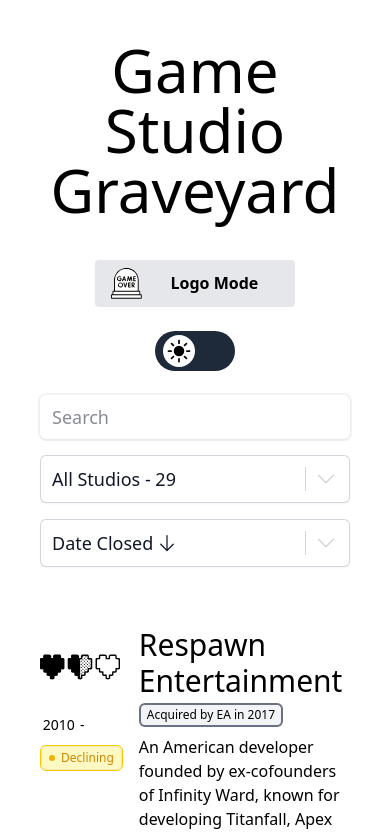
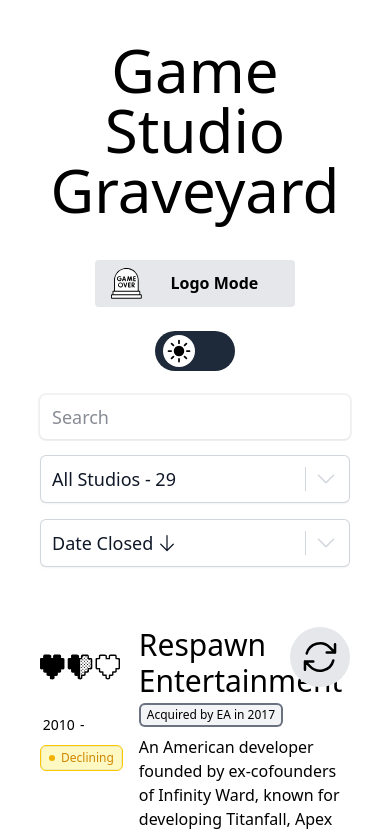
Before and after one commit to Somesingman/ea-graveyard, a React (Vite) app in the folder ea-graveyard/: page / in a window 390 px wide. Shown: the top 835 px of the page. Built offline with nearby package versions, Linux system fonts and the light colour scheme.

Commit message:
Modified logo mode so that it is usable on mobile devices.

```diff
--- a/ea-graveyard/src/components/ListItem.tsx
+++ b/ea-graveyard/src/components/ListItem.tsx
@@ -1,6 +1,6 @@
 import { useState } from 'react'
 import { Status, StudioObj } from "../types/Studio"
-import { NewspaperIcon } from "@heroicons/react/24/outline";
+import { ArrowPathIcon, NewspaperIcon } from "@heroicons/react/24/outline";
 import { AcquiredBadge, StatusBadge } from "./Badges";
 import GameOverIcon from '../../public/icons/game-over.svg?react';
 import HalfHealthIcon from '../../public/icons/life.svg?react';
@@ -47,12 +47,21 @@
     }
   }
 
+  const showLogo = () => {
+    setLogoVisibility(!logoVisibility);
+  }
+
   return (
     <li className="relative flex flex-row gap-4 sm:px-7 pt-6 pb-4 mt-5">
       {studio.logo &&
-        <div id={`${studio.key}-logo`} className={`${logoClass()} absolute flex justify-around left-0 right-0 top-0 bottom-0 px-7 pt-6 pb-4 mt-5 transition duration-750 ease-in-out`}>
-            <img className="" src={studio.logo ? studio.logo : "https://placehold.co/200x220"} />
-        </div>
+        <>
+          <div className={`${logoClass()} absolute flex justify-around left-0 right-0 top-0 bottom-0 px-7 pt-6 pb-4 mt-5 transition duration-750 ease-in-out`}>
+              <img className="" src={studio.logo ? studio.logo : "https://placehold.co/200x220"} />
+          </div>
+          <button onClick={() => showLogo()} className="[@media(hover:hover)]:hidden absolute min-w-[60px] min-h-[60px] right-0 z-3 flex items-center justify-center bg-gray-200 dark:bg-gray-700 rounded-full">
+            <ArrowPathIcon className={`${logoVisibility ? 'rotate-0' : 'rotate-180'} transition duration-500 dark:stroke-white max-w-[40px]`} />
+          </button>
+        </>
       }
       <div className={`${(logoMode && logoVisibility && studio.logo) ? "opacity-0" : "opacity-100"} transition duration-750 ease-in-out z-2 flex flex-row gap-4`}
         onMouseEnter={() => onHover(false)}
@@ -84,7 +93,7 @@
           </div>
         </div>
         <div className="flex flex-col items-start dark:text-white">
-            <h2 key={studio.key} className="text-3xl mb-1">
+            <h2 className="text-3xl mb-1">
               {studio.name}
             </h2>
             {studio.acquiredBy && (
```
